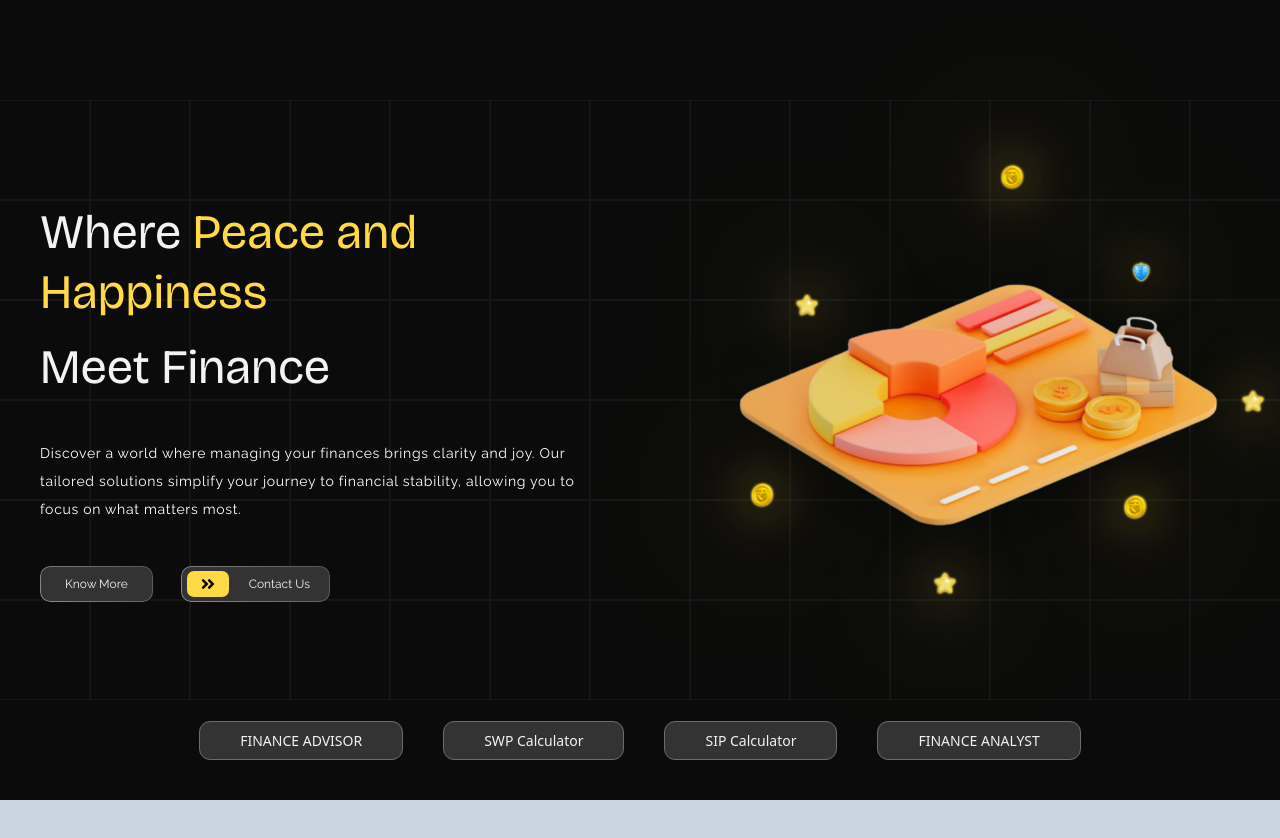
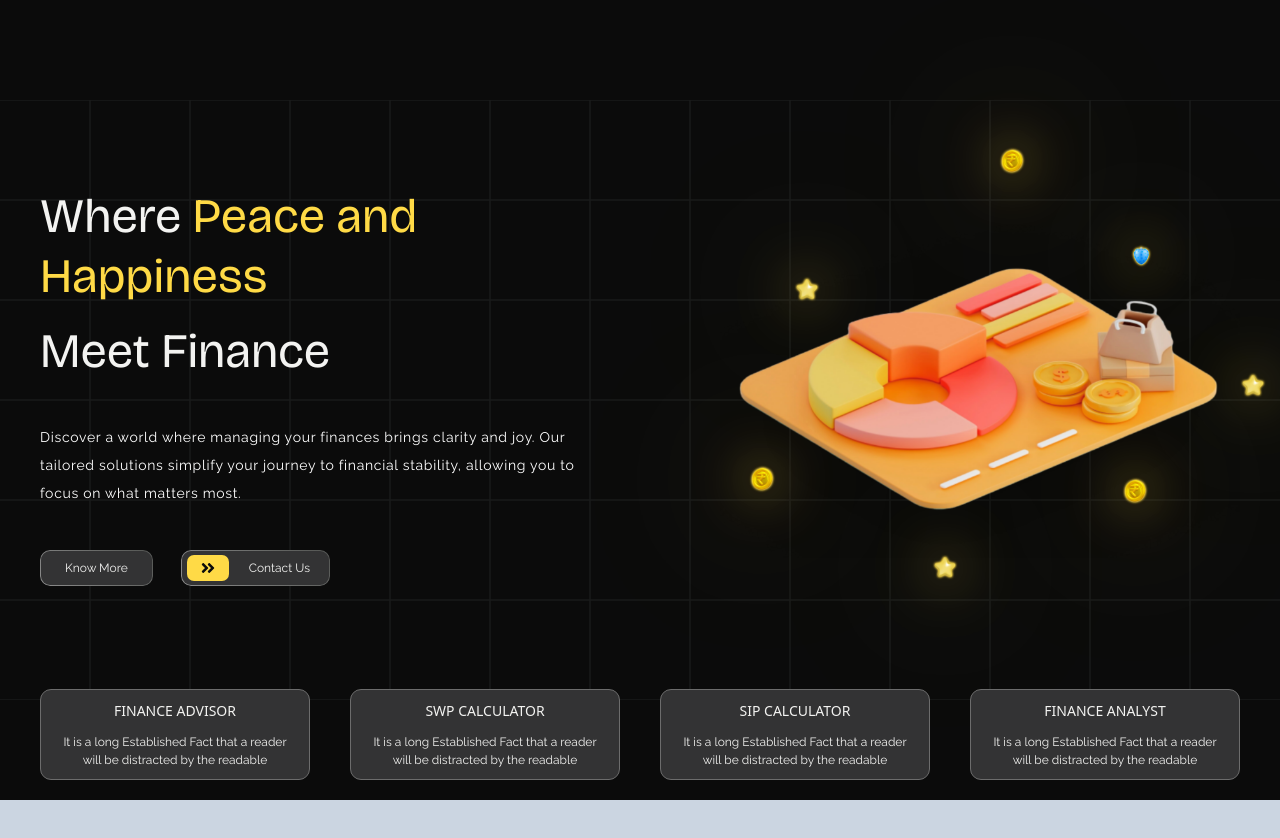
Before and after one commit to ameen0007/Finzavio, a Next.js app: page / in a window 1280 px wide. Shown: the top 838 px of the page. Built offline with nearby package versions, Linux system fonts and the light colour scheme.

Commit message:
change undder

```diff
--- a/src/app/components/Hero/Hero.jsx
+++ b/src/app/components/Hero/Hero.jsx
@@ -21,7 +21,7 @@ export const Hero = () => {
 
   return (
     <>
-      <div className={`${bricolageGrotesque.className} flex gap-20 justify-between hero `}>
+      <div className={`${bricolageGrotesque.className} flex gap-20 justify-between hero mt-10 `}>
         {/* Left Section - Content */}
         <div className="w-full text flex flex-col justify-between ">
           <p className="text-5xl p text-[#f3f3f1]  bottom-to-top1 delay1-3  leading-tight tracking-normal">
@@ -93,18 +93,23 @@ export const Hero = () => {
 
 
     </div>
-      <div className="pb-10 btn-3 text-[#f3f3f1]">
-        <div className="items animate-fade-up-right delay-500">
+      <div className={`${bricolageGrotesque.className}pb-10 btn-3 mt-10  text-[#f3f3f1]`}>
+
+        <div className= "items px-4  animate-fade-up-right delay-500" >
           <button>FINANCE ADVISOR</button>
+          <p className={`${Ralewayf.className} text-[12px] mt-3 `}>It is a long Established Fact that a reader will be distracted by the readable</p>
         </div>
         <div className="items animate-fade-up-right delay-400">
-          <button>SWP Calculator</button>
+          <button>SWP CALCULATOR</button>
+          <p className={`${Ralewayf.className} text-[12px]  mt-3 `}>It is a long Established Fact that a reader will be distracted by the readable</p>
         </div>
         <div className="items animate-fade-up-right delay-300">
-          <button>SIP Calculator</button>
+          <button>SIP CALCULATOR</button>
+          <p className={`${Ralewayf.className} text-[12px]  mt-3`}>It is a long Established Fact that a reader will be distracted by the readable</p>
         </div>
         <div className="items animate-fade-up-right delay-200">
           <button>FINANCE ANALYST</button>
+          <p className={`${Ralewayf.className} text-[12px]  mt-3`}>It is a long Established Fact that a reader will be distracted by the readable</p>
         </div>
       </div>
     </>
--- a/src/app/components/Hero/hero.css
+++ b/src/app/components/Hero/hero.css
@@ -125,15 +125,24 @@
     transition: transform 0.3s ease-in-out;
      /* Slow down the transform effect */
 }
+.btn-3 .items{
+  background-color: rgb(58, 59, 59);
 
-.btn-3 button {
+}
+.btn-3 .items button{
+  font-size: 14px;
+  text-align: center;
 
-  padding: 8px 40px;
+  width: 100%;
+}
+.btn-3 .items {
+
+  padding: 10px 20px;
    background-color:#333334 ;
     border-radius: 11px;
     color: #0b0b0b;
     font-size: 14px;
-
+   text-align: center;
     color: #f3f3f1;
     border: 1px solid #6c6c6c;
     transition: transform 0.3s ease-in-out;
@@ -143,11 +152,12 @@
 
 
 
-.btn-3 button:hover {
-  transform: scale(0.90); /* Smooth scale effect */
+.btn-3 .items:hover {
+  transform: scale(0.95); /* Smooth scale effect */
   border: 1px solid #ffda44;
   transition: all 0.3s ease-in-out; /* Applies transition to all properties */
 }
+
 @keyframes bottomToTop1 {
   from {
     transform: translateY(100px);
@@ -197,17 +207,17 @@
 }
 
 .delay1-4 {
-  animation-delay: 0.5s;
+  animation-delay: 0.6s;
 }
 
 .delay1-5 {
-  animation-delay: 0.6s;
+  animation-delay: 0.8s;
 }
 .delay1-6 {
-  animation-delay: 0.7s;
+  animation-delay: 0.9s;
 }
 .delay1-7 {
-  animation-delay: 0.8s;
+  animation-delay: 0.9s;
 }
 .delay1-8 {
   animation-delay: 0.9s;
--- a/src/app/components/Home.jsx
+++ b/src/app/components/Home.jsx
@@ -11,7 +11,7 @@ const Home = () => {
   <div className='w-full bg-[#0b0b0b]'>
 
 
-      <div className='main-div overflow-hidden max-w-[1280px] m-auto '>
+      <div className='main-div overflow-hidden max-w-[1280px] m-auto'>
        <Header/>
          <Hero/>
 
--- a/src/app/components/home.css
+++ b/src/app/components/home.css
@@ -8,14 +8,14 @@
    background-position: center;
    background-repeat: no-repeat; /* Prevents the image from repeating */
   width: 100%;
- height: 100vh;
-
+ min-height: 100vh;
+ height: auto;
   display: flex;
 
   flex-direction: column;
   justify-content: space-between;
   padding: 0px 40px;
-
+padding-bottom: 20px;
 }
 
 @media screen and (width: 1024px) and (height: 1366px) {
```
